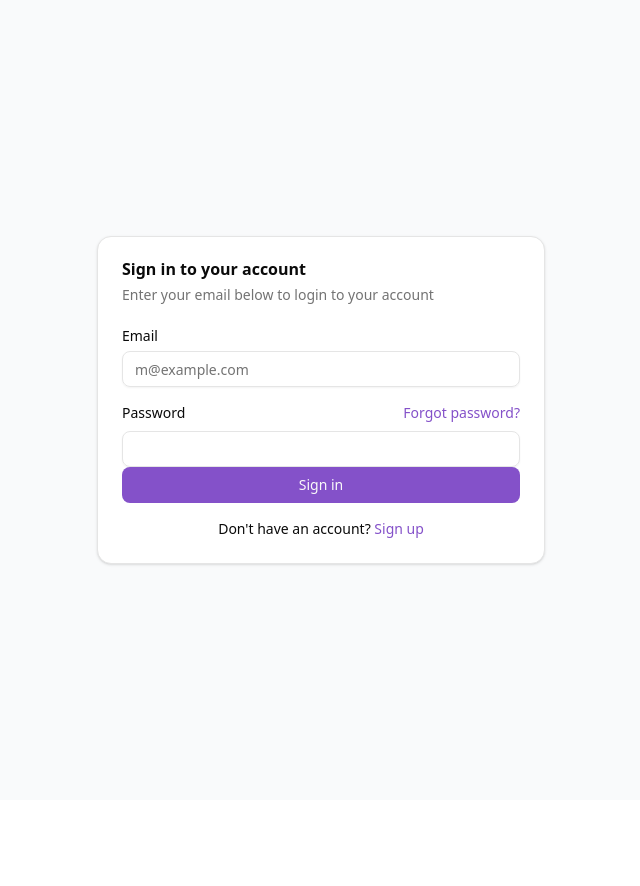
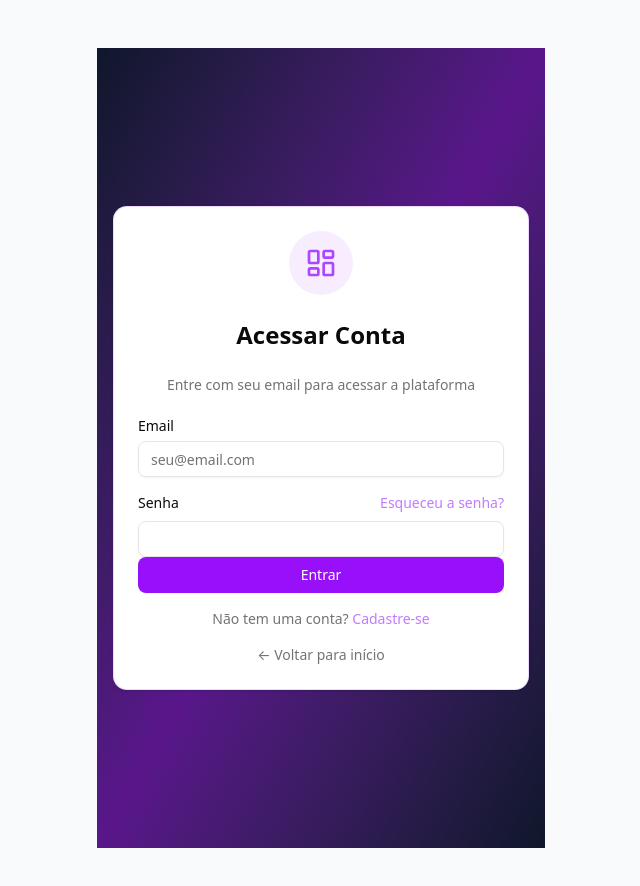
Before and after one commit to Rolymaya/welink, a Next.js app in the folder frontend/: page /auth/login in a window 1280 px wide. Shown: the top 886 px of the page, without its empty margins (319-959 px from the left). Before the commit the page ends 800 px from the top, so only its background shows below. Built offline with nearby package versions, Linux system fonts and the light colour scheme; no server answers.

Commit message:
init commit

```diff
--- a/frontend/src/app/admin/login/page.tsx
+++ b/frontend/src/app/admin/login/page.tsx
@@ -18,22 +18,22 @@ export default function SuperAdminLoginPage() {
     const router = useRouter();
 
     useEffect(() => {
-        // Check if already logged in as super admin
+        // Verificar se já está logado como super admin
         const checkAuth = async () => {
             const token = localStorage.getItem('token');
             if (token) {
                 try {
                     const res = await api.get('/auth/profile');
                     if (res.data.role === 'SUPER_ADMIN') {
-                        // Already logged in as super admin, redirect
+                        // Já logado como super admin, redirecionar
                         router.push('/admin/dashboard');
                     } else {
-                        // Logged in but not super admin, clear token
+                        // Logado, mas não como super admin, limpar token
                         localStorage.removeItem('token');
                         setChecking(false);
                     }
                 } catch (error) {
-                    // Token invalid, clear it
+                    // Token inválido, limpar
                     localStorage.removeItem('token');
                     setChecking(false);
                 }
@@ -54,17 +54,17 @@ export default function SuperAdminLoginPage() {
 
             localStorage.setItem('token', token);
 
-            // Check if user is super admin
+            // Verificar se o usuário é super admin
             const profileRes = await api.get('/auth/profile');
             if (profileRes.data.role === 'SUPER_ADMIN') {
-                toast.success('Welcome, Super Admin!');
+                toast.success('Bem-vindo, Super Admin!');
                 router.push('/admin/dashboard');
             } else {
                 localStorage.removeItem('token');
-                toast.error('Access denied. Super Admin credentials required.');
+                toast.error('Acesso negado. Credenciais de Super Admin necessárias.');
             }
         } catch (error) {
-            toast.error('Invalid credentials');
+            toast.error('Credenciais inválidas');
         } finally {
             setLoading(false);
         }
@@ -91,9 +91,9 @@ export default function SuperAdminLoginPage() {
                             <Shield className="h-8 w-8 text-purple-500" />
                         </div>
                     </div>
-                    <CardTitle className="text-center text-2xl">Super Admin Access</CardTitle>
+                    <CardTitle className="text-center text-2xl">Acesso Super Admin</CardTitle>
                     <CardDescription className="text-center">
-                        Enter your super admin credentials to access the platform dashboard
+                        Entre com suas credenciais de super administrador para acessar o painel
                     </CardDescription>
                 </CardHeader>
                 <form onSubmit={handleLogin}>
@@ -103,7 +103,7 @@ export default function SuperAdminLoginPage() {
                             <Input
                                 id="email"
                                 type="email"
-                                placeholder="admin@example.com"
+                                placeholder="admin@exemplo.com"
                                 required
                                 value={email}
                                 onChange={(e) => setEmail(e.target.value)}
@@ -111,7 +111,7 @@ export default function SuperAdminLoginPage() {
                             />
                         </div>
                         <div className="space-y-2">
-                            <Label htmlFor="password">Password</Label>
+                            <Label htmlFor="password">Senha</Label>
                             <Input
                                 id="password"
                                 type="password"
@@ -128,11 +128,11 @@ export default function SuperAdminLoginPage() {
                             className="w-full bg-purple-600 hover:bg-purple-700"
                             disabled={loading}
                         >
-                            {loading ? 'Signing in...' : 'Sign in as Super Admin'}
+                            {loading ? 'Entrando...' : 'Entrar como Super Admin'}
                         </Button>
                         <div className="text-center text-sm text-muted-foreground">
                             <Link href="/" className="hover:text-purple-500 transition-colors">
-                                ← Back to home
+                                ← Voltar para início
                             </Link>
                         </div>
                     </CardFooter>
--- a/frontend/src/app/auth/login/page.tsx
+++ b/frontend/src/app/auth/login/page.tsx
@@ -8,10 +8,12 @@ import Link from 'next/link';
 import api from '@/lib/api';
 import { useRouter } from 'next/navigation';
 import { toast } from 'sonner';
+import { LayoutDashboard } from 'lucide-react';
 
 export default function LoginPage() {
     const [email, setEmail] = useState('');
     const [password, setPassword] = useState('');
+    const [loading, setLoading] = useState(false);
     const [checking, setChecking] = useState(true);
     const router = useRouter();
 
@@ -44,12 +46,13 @@ export default function LoginPage() {
 
     const handleLogin = async (e: React.FormEvent) => {
         e.preventDefault();
+        setLoading(true);
         try {
             const res = await api.post('/auth/login', { email, password });
             const token = res.data.access_token;
 
             localStorage.setItem('token', token);
-            toast.success('Login successful');
+            toast.success('Login realizado com sucesso');
 
             // Redirect based on role
             if (res.data.user.role === 'SUPER_ADMIN') {
@@ -60,48 +63,91 @@ export default function LoginPage() {
                 router.push('/onboarding');
             }
         } catch (error) {
-            toast.error('Invalid credentials');
+            toast.error('Credenciais inválidas');
+        } finally {
+            setLoading(false);
         }
     };
 
     if (checking) {
         return (
-            <Card>
+            <div className="min-h-screen flex items-center justify-center bg-gradient-to-br from-slate-900 via-purple-900 to-slate-900 p-4">
+                <Card className="w-full max-w-md border-purple-500/20">
                     <CardContent className="py-12 text-center">
-                    <p>Verificando autenticação...</p>
+                        <p className="text-purple-300">Verificando autenticação...</p>
                     </CardContent>
                 </Card>
+            </div>
         );
     }
 
     return (
-        <Card>
-            <CardHeader>
-                <CardTitle>Sign in to your account</CardTitle>
-                <CardDescription>Enter your email below to login to your account</CardDescription>
+        <div className="min-h-screen flex items-center justify-center bg-gradient-to-br from-slate-900 via-purple-900 to-slate-900 p-4">
+            <Card className="w-full max-w-md border-purple-500/20">
+                <CardHeader className="space-y-4">
+                    <div className="flex justify-center">
+                        <div className="h-16 w-16 rounded-full bg-purple-500/10 flex items-center justify-center">
+                            <LayoutDashboard className="h-8 w-8 text-purple-500" />
+                        </div>
+                    </div>
+                    <CardTitle className="text-center text-2xl">Acessar Conta</CardTitle>
+                    <CardDescription className="text-center">
+                        Entre com seu email para acessar a plataforma
+                    </CardDescription>
                 </CardHeader>
                 <form onSubmit={handleLogin}>
                     <CardContent className="space-y-4">
                         <div className="space-y-2">
                             <Label htmlFor="email">Email</Label>
-                        <Input id="email" type="email" placeholder="m@example.com" required value={email} onChange={(e) => setEmail(e.target.value)} />
+                            <Input
+                                id="email"
+                                type="email"
+                                placeholder="seu@email.com"
+                                required
+                                value={email}
+                                onChange={(e) => setEmail(e.target.value)}
+                                disabled={loading}
+                            />
                         </div>
                         <div className="space-y-2">
                             <div className="flex items-center justify-between">
-                            <Label htmlFor="password">Password</Label>
-                            <Link href="/auth/forgot-password" className="text-sm text-primary hover:underline">Forgot password?</Link>
+                                <Label htmlFor="password">Senha</Label>
+                                <Link href="/auth/forgot-password" className="text-sm text-purple-400 hover:text-purple-300 hover:underline">
+                                    Esqueceu a senha?
+                                </Link>
                             </div>
-                        <Input id="password" type="password" required value={password} onChange={(e) => setPassword(e.target.value)} />
+                            <Input
+                                id="password"
+                                type="password"
+                                required
+                                value={password}
+                                onChange={(e) => setPassword(e.target.value)}
+                                disabled={loading}
+                            />
                         </div>
                     </CardContent>
                     <CardFooter className="flex flex-col space-y-4">
-                    <Button type="submit" className="w-full">Sign in</Button>
-                    <div className="text-center text-sm">
-                        Don&apos;t have an account?{' '}
-                        <Link href="/auth/register" className="text-primary hover:underline">Sign up</Link>
+                        <Button
+                            type="submit"
+                            className="w-full bg-purple-600 hover:bg-purple-700 text-white"
+                            disabled={loading}
+                        >
+                            {loading ? 'Entrando...' : 'Entrar'}
+                        </Button>
+                        <div className="text-center text-sm text-muted-foreground">
+                            Não tem uma conta?{' '}
+                            <Link href="/auth/register" className="text-purple-400 hover:text-purple-300 hover:underline">
+                                Cadastre-se
+                            </Link>
+                        </div>
+                        <div className="text-center text-sm text-muted-foreground">
+                            <Link href="/" className="hover:text-purple-500 transition-colors">
+                                ← Voltar para início
+                            </Link>
                         </div>
                     </CardFooter>
                 </form>
             </Card>
+        </div>
     );
 }
```
Lines whose indentation alone changed are shown as unchanged.
